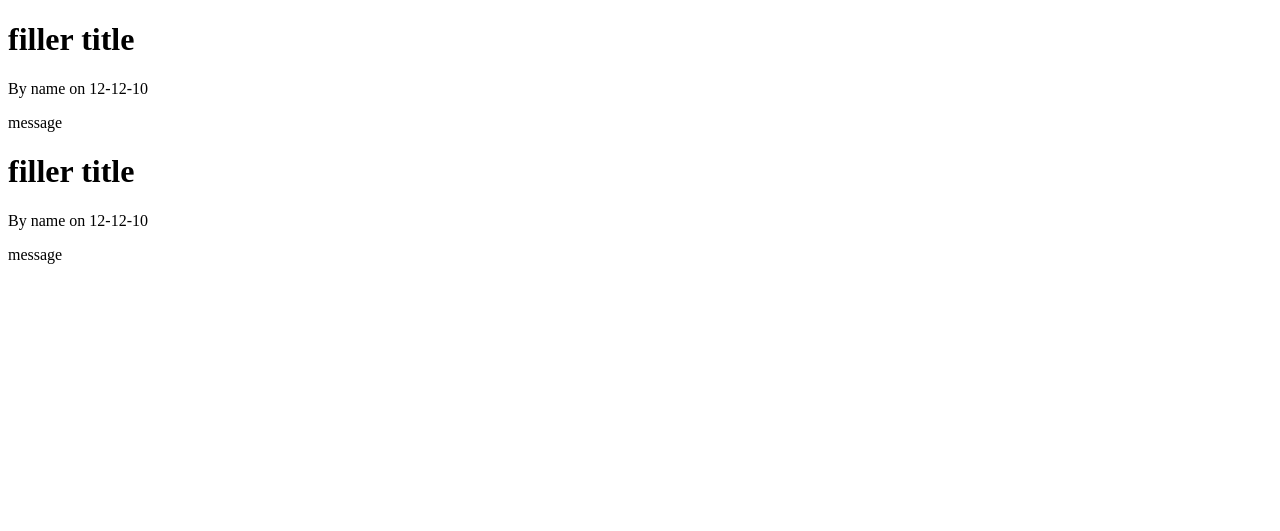
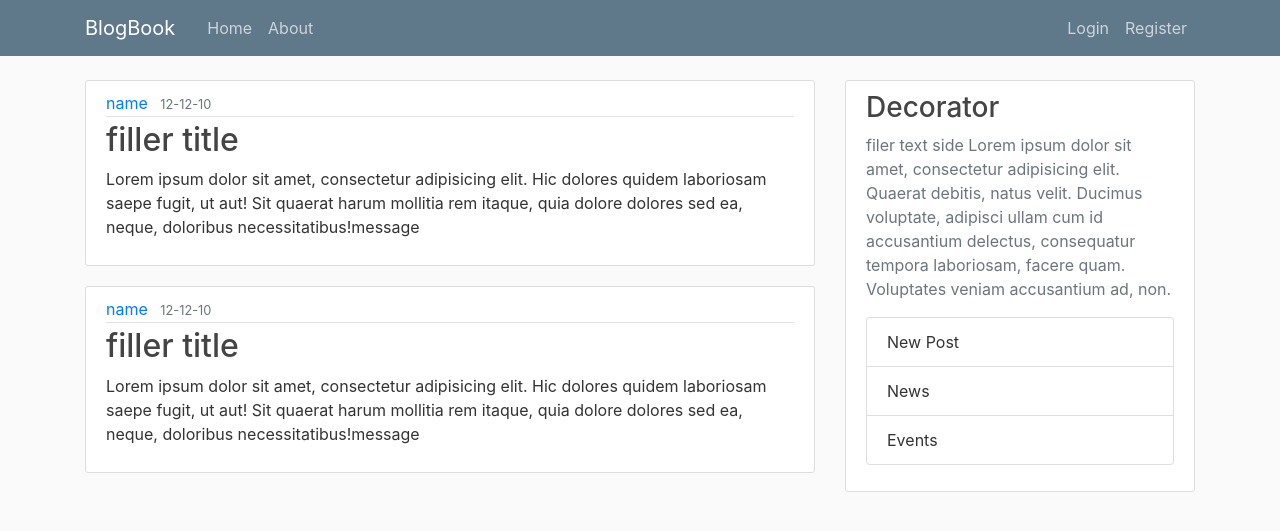
Before and after one commit to Maks-Drzezdzon/MyBlog, a Flask app: page / in a window 1280 px wide. Shown: the top 531 px of the page. Run offline with Flask 2, Linux system fonts and the light colour scheme; some libraries are stand-ins or nearby versions.

Commit message:
adding style and pages

```diff
--- /dev/null
+++ b/static/main.css
@@ -0,0 +1,80 @@
+body {
+  background: #fafafa;
+  color: #333333;
+  margin-top: 5rem;
+}
+
+h1, h2, h3, h4, h5, h6 {
+  color: #444444;
+}
+
+.bg-steel {
+  background-color: #5f788a;
+}
+
+.site-header .navbar-nav .nav-link {
+  color: #cbd5db;
+}
+
+.site-header .navbar-nav .nav-link:hover {
+  color: #ffffff;
+}
+
+.site-header .navbar-nav .nav-link.active {
+  font-weight: 500;
+}
+
+.content-section {
+  background: #ffffff;
+  padding: 10px 20px;
+  border: 1px solid #dddddd;
+  border-radius: 3px;
+  margin-bottom: 20px;
+}
+
+.article-title {
+  color: #444444;
+}
+
+a.article-title:hover {
+  color: #008080;
+  text-decoration: none;
+}
+
+.article-content {
+  white-space: pre-line;
+}
+
+.article-img {
+  height: 65px;
+  width: 65px;
+  margin-right: 16px;
+}
+
+.article-metadata {
+  padding-bottom: 1px;
+  margin-bottom: 4px;
+  border-bottom: 1px solid #e3e3e3
+}
+
+.article-metadata a:hover {
+  color: #333;
+  text-decoration: none;
+}
+
+.article-svg {
+  width: 25px;
+  height: 25px;
+  vertical-align: middle;
+}
+
+.account-img {
+  height: 125px;
+  width: 125px;
+  margin-right: 20px;
+  margin-bottom: 16px;
+}
+
+.account-heading {
+  font-size: 2.5rem;
+}
--- a/templates/home.html
+++ b/templates/home.html
@@ -1,10 +1,15 @@
-
 {% extends "layout.html" %}
 {% block content %}
-	{% for post in messages %}
-	<h1>{{ post.title }}</h1>
-		<p>By {{ post.author }} on {{ post.date_posted }}</p>
-		<p>{{ post.content }}</p>
-
-	{% endfor %}
-{% endblock content%}
+    {% for post in messages %}
+        <article class="media content-section">
+          <div class="media-body">
+            <div class="article-metadata">
+              <a class="mr-2" href="#">{{ post.author }}</a>
+              <small class="text-muted">{{ post.date_posted }}</small>
+            </div>
+            <h2><a class="article-title" href="#">{{ post.title }}</a></h2> <!-- replace hamburgers-->
+            <p class="article-content">Lorem ipsum dolor sit amet, consectetur adipisicing elit. Hic dolores quidem laboriosam saepe fugit, ut aut! Sit quaerat harum mollitia rem itaque, quia dolore dolores sed ea, neque, doloribus necessitatibus!{{ post.content }}</p>
+          </div>
+        </article>
+    {% endfor %}
+{% endblock content %}
--- a/templates/layout.html
+++ b/templates/layout.html
@@ -1,13 +1,64 @@
 <!DOCTYPE html>
-<html lang="en">
+<html>
 <head>
-	{% if title %}
-    	<title>{{ title }}</title>
-	{% else %}
-    	<title>Blog</title>
-	{% endif %}
+
+    <meta charset="utf-8">
+    <meta name="viewport" content="width=device-width, initial-scale=1, shrink-to-fit=no">
+
+    <link rel="stylesheet" href="https://maxcdn.bootstrapcdn.com/bootstrap/4.0.0/css/bootstrap.min.css" integrity="sha384-Gn5384xqQ1aoWXA+058RXPxPg6fy4IWvTNh0E263XmFcJlSAwiGgFAW/dAiS6JXm" crossorigin="anonymous">
+
+    <link rel="stylesheet" type="text/css" href="{{ url_for('static', filename='main.css') }}">
+
+    {% if title %}
+        <title>{{ title }}</title>
+    {% else %}
+        <title>BlogBook</title>
+    {% endif %}
 </head>
 <body>
-	{% block content %} {% endblock %}
+    <header class="site-header">
+      <nav class="navbar navbar-expand-md navbar-dark bg-steel fixed-top">
+        <div class="container">
+          <a class="navbar-brand mr-4" href="/">BlogBook</a>
+          <button class="navbar-toggler" type="button" data-toggle="collapse" data-target="#navbarToggle" aria-controls="navbarToggle" aria-expanded="false" aria-label="Toggle navigation">
+            <span class="navbar-toggler-icon"></span>
+          </button>
+          <div class="collapse navbar-collapse" id="navbarToggle">
+            <div class="navbar-nav mr-auto">
+              <a class="nav-item nav-link" href="/">Home</a>
+              <a class="nav-item nav-link" href="/about">About</a>
+            </div>
+            <!-- Navbar Right -->
+            <div class="navbar-nav">
+              <a class="nav-item nav-link" href="#">Login</a> <!-- replace hamburgers later-->
+              <a class="nav-item nav-link" href="#">Register</a>
+            </div>
+          </div>
+        </div>
+      </nav>
+    </header>
+    <main role="main" class="container">
+      <div class="row">
+        <div class="col-md-8">
+          {% block content %}{% endblock %}
+        </div>
+        <div class="col-md-4">
+          <div class="content-section">
+            <h3>Decorator</h3>
+            <p class='text-muted'>filer text side Lorem ipsum dolor sit amet, consectetur adipisicing elit. Quaerat debitis, natus velit. Ducimus voluptate, adipisci ullam cum id accusantium delectus, consequatur tempora laboriosam, facere quam. Voluptates veniam accusantium ad, non.
+              <ul class="list-group">
+                <li class="list-group-item list-group-item-grey">New Post</li>
+                <li class="list-group-item list-group-item-grey">News</li>
+                <li class="list-group-item list-group-item-grey">Events</li>
+              </ul>
+            </p>
+          </div>
+        </div>
+      </div>
+    </main>
+
+    <script src="https://code.jquery.com/jquery-3.2.1.slim.min.js" integrity="sha384-KJ3o2DKtIkvYIK3UENzmM7KCkRr/rE9/Qpg6aAZGJwFDMVNA/GpGFF93hXpG5KkN" crossorigin="anonymous"></script>
+    <script src="https://cdnjs.cloudflare.com/ajax/libs/popper.js/1.12.9/umd/popper.min.js" integrity="sha384-ApNbgh9B+Y1QKtv3Rn7W3mgPxhU9K/ScQsAP7hUibX39j7fakFPskvXusvfa0b4Q" crossorigin="anonymous"></script>
+    <script src="https://maxcdn.bootstrapcdn.com/bootstrap/4.0.0/js/bootstrap.min.js" integrity="sha384-JZR6Spejh4U02d8jOt6vLEHfe/JQGiRRSQQxSfFWpi1MquVdAyjUar5+76PVCmYl" crossorigin="anonymous"></script>
 </body>
 </html>
```
